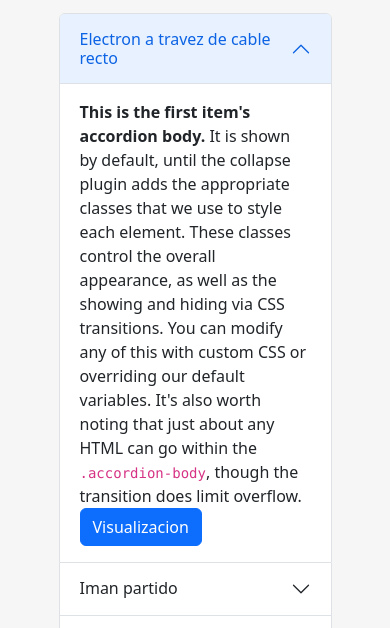
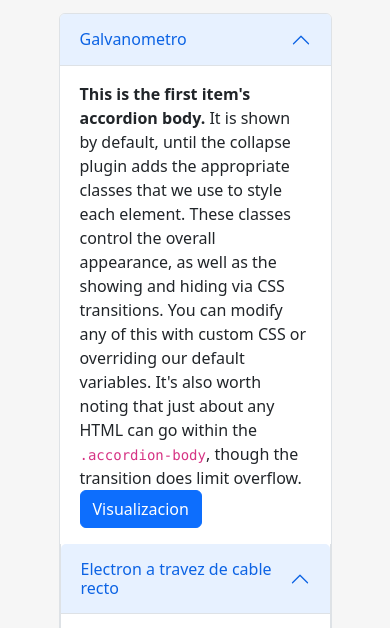
Before and after one commit to GPB-Cosmo/EducAR.github.io, a plain HTML site: page LeyFaraday/index.html in a window 390 px wide. Shown: the part 3055-3683 px from the top of the page. Drawn offline with nearby package versions, Linux system fonts and the light colour scheme; files whose address does not match are found by name.

Commit message:
correccion de links
correcciones a las direcciones de las visualizaciones

```diff
--- a/LeyFaraday/index.html
+++ b/LeyFaraday/index.html
@@ -134,6 +134,25 @@
               <h2 class="accordion-header" id="headingOne">
                 <button class="accordion-button" type="button" data-bs-toggle="collapse" data-bs-target="#collapseOne"
                   aria-expanded="true" aria-controls="collapseOne">
+                  Galvanometro
+                </button>
+              </h2>
+              <div id="collapseOne" class="accordion-collapse collapse show" aria-labelledby="headingOne"
+                data-bs-parent="#accordionExample">
+                <div style="text-align: left;" class="accordion-body">
+                  <strong>This is the first item's accordion body.</strong> It is shown by default, until the collapse
+                  plugin adds the appropriate classes that we use to style each element. These classes control the
+                  overall appearance, as well as the showing and hiding via CSS transitions. You can modify any of this
+                  with custom CSS or overriding our default variables. It's also worth noting that just about any HTML
+                  can go within the <code>.accordion-body</code>, though the transition does limit overflow.
+
+                  <a href="https://gpb-cosmo.github.io/EducAR.github.io/LeyFaraday/ARModelos/galbanometro" class="btn btn-primary">Visualizacion</a>
+                </div>
+              </div>
+            <div class="accordion-item">
+              <h2 class="accordion-header" id="headingOne">
+                <button class="accordion-button" type="button" data-bs-toggle="collapse" data-bs-target="#collapseOne"
+                  aria-expanded="true" aria-controls="collapseOne">
                   Electron a travez de cable recto
                 </button>
               </h2>
@@ -165,7 +184,7 @@
                   overall appearance, as well as the showing and hiding via CSS transitions. You can modify any of this
                   with custom CSS or overriding our default variables. It's also worth noting that just about any HTML
                   can go within the <code>.accordion-body</code>, though the transition does limit overflow.
-                  <a href="https://gpb-cosmo.github.io/EducAR.github.io/LeyFaraday/ARModelos/galbanometro" class="btn btn-primary">Visualizacion</a>
+                  <a href="https://gpb-cosmo.github.io/EducAR.github.io/LeyFaraday/ARModelos/imanDividido"" class="btn btn-primary">Visualizacion</a>
                 </div>
               </div>
             </div>
@@ -184,7 +203,7 @@
                   overall appearance, as well as the showing and hiding via CSS transitions. You can modify any of this
                   with custom CSS or overriding our default variables. It's also worth noting that just about any HTML
                   can go within the <code>.accordion-body</code>, though the transition does limit overflow.
-                  <a href="https://gpb-cosmo.github.io/EducAR.github.io/LeyFaraday/ARModelos/imanDividido" class="btn btn-primary">Visualizacion</a>
+                  <a href="https://gpb-cosmo.github.io/EducAR.github.io/LeyFaraday/ARModelos/inductor/" class="btn btn-primary">Visualizacion</a>
                 </div>
               </div>
             </div>
@@ -203,7 +222,7 @@
                   overall appearance, as well as the showing and hiding via CSS transitions. You can modify any of this
                   with custom CSS or overriding our default variables. It's also worth noting that just about any HTML
                   can go within the <code>.accordion-body</code>, though the transition does limit overflow.
-                  <a href="https://gpb-cosmo.github.io/EducAR.github.io/LeyFaraday/ARModelos/inductor" class="btn btn-primary">Visualizacion</a>
+                  <a href="https://gpb-cosmo.github.io/EducAR.github.io/LeyFaraday/ARModelos/" class="btn btn-primary">Visualizacion</a>
                 </div>
               </div>
             </div>
```
